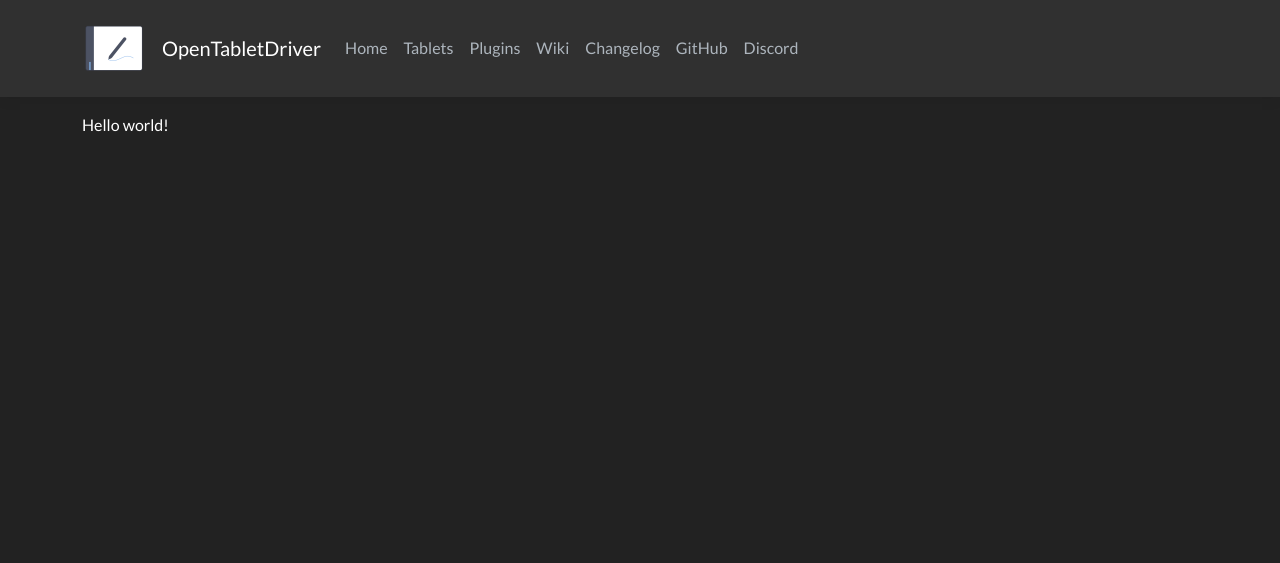
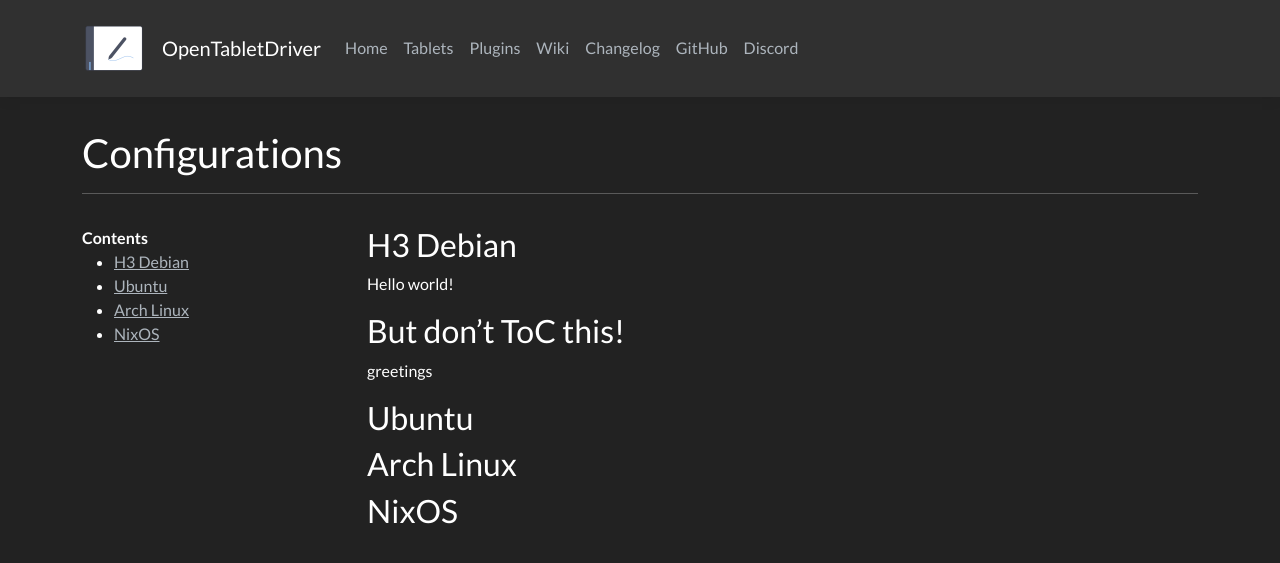
Before and after one commit to OpenTabletDriver/opentabletdriver.github.io, a Jekyll site: the page built from _wiki/Development/Configurations.md, in a window 1280 px wide. Shown: the top 563 px of the page. Built offline with Jekyll 4.4.1, drawn with Linux system fonts in a browser that asks for light colours; nearby versions of some CDN libraries; a script that is not in the unit is left out; the table of contents is made by our own code.

Commit message:
Wiki: Create wiki page example with ToC

```diff
--- a/Gemfile
+++ b/Gemfile
@@ -15,6 +15,7 @@ gem "github-pages", "~> 228", group: :jekyll_plugins
 # If you have any plugins, put them here!
 group :jekyll_plugins do
   gem "jekyll-feed", "~> 0.12"
+  gem "jekyll-toc"
 end
 
 # Windows and JRuby does not include zoneinfo files, so bundle the tzinfo-data gem
--- a/_config.yml
+++ b/_config.yml
@@ -28,6 +28,7 @@ url: https://opentabletdriver.github.io/ # the base hostname & protocol for your
 theme:
 plugins:
   - jekyll-feed
+  - jekyll-toc
 
 defaults:
   -
@@ -35,6 +36,12 @@ defaults:
       path: ""
     values:
       layout: "default"
+  -
+    scope:
+      type: "wiki"
+    values:
+      layout: "wikipage"
+      toc: true
 
 collections:
   sections:
--- /dev/null
+++ b/_includes/wiki/header.html
@@ -0,0 +1,4 @@
+<section class="py-3">
+  <h2>{{ page.title }}</h2>
+  <hr/>
+</section>
--- /dev/null
+++ b/_layouts/wikipage.html
@@ -0,0 +1,15 @@
+---
+layout: default
+---
+
+{% include wiki/header.html %}
+
+<div class="row">
+  <div class="col-xs-12 col-sm-4 col-md-3">
+    <strong>Contents</strong>
+    {{ content | toc_only }}
+  </div>
+  <div class="col">
+    {{ content | inject_anchors }}
+  </div>
+</div>
--- a/_wiki/Development/Configurations.md
+++ b/_wiki/Development/Configurations.md
@@ -2,4 +2,15 @@
 title: Configurations
 ---
 
+### H3 Debian
+
 Hello world!
+
+{: .no_toc }
+### But don't ToC this!
+
+greetings
+
+### Ubuntu
+### Arch Linux
+### NixOS
--- a/assets/site.css
+++ b/assets/site.css
@@ -77,3 +77,12 @@ body {
 .dropmargins {
   margin: 0;
 }
+
+#toc a {
+  color:#adb5bd;
+}
+
+#toc a:focus,
+#toc a:hover {
+  color:#bdc4ca;
+}
```
Also changed, not shown: _layouts/wiki.html (+4 -3 lines), Gemfile.lock.
